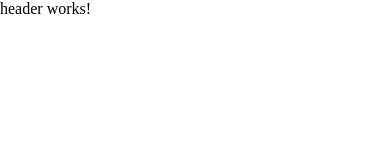
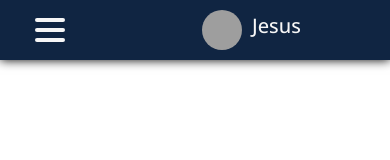
Before and after one commit to AngelGaitanG/portfolio-example, an Angular app: page / in a window 390 px wide. Shown: the top 160 px of the page. Built offline with nearby package versions, Linux system fonts and the light colour scheme; grey boxes are pictures that could not be loaded.

Commit message:
Added responsive navbar design with animation

```diff
--- a/src/app/shared/components/header/header.component.css
+++ b/src/app/shared/components/header/header.component.css
@@ -0,0 +1,183 @@
+:host {
+    width: 100%;
+}
+
+header {
+    background-color: var(--primary-color);
+    width: 100%;
+    display: flex;
+    padding: 0 30px;
+    align-items: center;
+    box-shadow: 0 0 10px rgba(0, 0, 0, 4);
+}
+
+.row {
+    height: 70px;
+    width: 100%;
+    display: flex;
+    align-items: center;
+    justify-content: space-between;
+}
+
+.row .banner {
+    display: flex;
+    align-items: center;
+
+}
+
+.row .banner h1 {
+    color: var(--primary-color-contrast);
+    margin-left: 10px;
+    font-size: 30px;
+    font-weight: 500;
+    padding-bottom: 6px;
+}
+
+.row .nav {
+    display: flex;
+    align-items: center;
+    gap: 0 40px;
+}
+
+.row .nav li a {
+    color: var(--primary-color-contrast);
+    font-weight: 500;
+}
+
+.row .contact {
+    display: flex;
+    align-items: center;
+    gap: 0 20px;
+
+}
+
+.row .contact .socials {
+    display: flex;
+    align-items: center;
+    gap: 0 10px;
+
+}
+
+.row .contact .btn-contact {
+    padding: 10px 15px;
+    border-radius: 5px;
+    border: 2px solid var(--primary-color-contrast);
+    color: var(--primary-color-contrast);
+    font-weight: 500;
+    cursor: pointer;
+    background-color: transparent;
+}
+
+.column {
+    padding: 10px 0;
+    width: 100%;
+    display: none;
+    align-items: center;
+    justify-content: center;
+}
+
+.column .menu {
+    display: flex;
+    align-items: center;
+    width: 100%;
+    justify-content: flex-start;
+
+}
+
+.column .menu .menu-btn {
+    width: 40px;
+    height: 40px;
+    border-radius: 5px;
+    background-color: transparent;
+    border: none;
+    color: var(--primary-color);
+    display: flex;
+    flex-direction: column;
+    gap: 6px 0;
+    align-items: center;
+    justify-content: center;
+    cursor: pointer;
+    margin-right: 40%;
+}
+
+.column .menu .menu-btn span {
+    display: block;
+    width: 30px;
+    height: 4px;
+    background-color: var(--primary-color-contrast);
+    border-radius: 5px;
+}
+
+.column .menu .logo {
+    display: flex;
+    align-items: center;
+    gap: 0 10px;
+}
+
+.column .menu .logo img {
+    width: 40px;
+    height: 40px;
+    border-radius: 50%;
+}
+
+.column .menu .logo h2 {
+    color: var(--primary-color-contrast);
+    font-weight: 500;
+    font-size: 20px;
+    padding-bottom: 10px;
+}
+
+.column .expanded-menu {
+    display: flex;
+    flex-direction: column;
+    align-items: center;
+    gap: 20px 0;
+    max-height: 0;
+    overflow: hidden;
+    transition: max-height 0.8s ease-out;
+}
+
+.column .expanded-menu.expanded {
+    max-height: 500px;
+}
+
+.column .expanded-menu .menu-items {
+    margin-top: 30px;
+    display: flex;
+    flex-direction: column;
+    align-items: center;
+    gap: 15px 0;
+
+}
+
+.column .expanded-menu .menu-items li a {
+    color: var(--primary-color-contrast);
+    font-weight: 500;
+}
+
+.column .expanded-menu .socials-ex {
+    display: flex;
+    align-items: center;
+    gap: 0 10px;
+}
+
+.column .expanded-menu .btn-ex {
+    padding: 10px 15px;
+    border-radius: 5px;
+    border: 2px solid var(--primary-color-contrast);
+    color: var(--primary-color-contrast);
+    font-weight: 500;
+    cursor: pointer;
+    background-color: transparent;
+}
+
+@media screen and (max-width: 900px) {
+    .row {
+        display: none;
+    }
+
+    .column {
+        display: flex;
+        flex-direction: column;
+    }
+}
--- a/src/app/shared/components/header/header.component.html
+++ b/src/app/shared/components/header/header.component.html
@@ -1 +1,59 @@
-<p>header works!</p>
+<header>
+    <div class="row">
+        <div class="banner">
+            <img src="https://picsum.photos/50/50" alt="Logo">
+            <h1>Jesus</h1>
+        </div>
+        <ul class="nav">
+            <li><a href="#">Inicio</a></li>
+            <li><a href="#">Portfolio</a></li>
+            <li><a href="#">Sobre Mí</a></li>
+            <li><a href="#">Contacto</a></li>
+        </ul>
+        <div class="contact">
+            <ul class="socials">
+                <li><a href="#">
+                        <img src="https://picsum.photos/25/25" alt="Instagram">
+                    </a></li>
+                <li><a href="#">
+                        <img src="https://picsum.photos/25/25" alt="Twitter">
+                    </a></li>
+                <li><a href="#">
+                        <img src="https://picsum.photos/25/25" alt="Facebook">
+                    </a></li>
+                <li>
+                    <img src="https://picsum.photos/25/25" alt="Linkedin">
+                </li>
+            </ul>
+            <button class="btn-contact">HABLEMOS</button>
+        </div>
+    </div>
+    <div class="column">
+        <div class="menu">
+            <button class="menu-btn" (click)="openMenu()">
+                <span></span>
+                <span></span>
+                <span></span>
+            </button>
+            <div class="logo">
+                <img src="https://picsum.photos/50/50" alt="Logo">
+                <h2>Jesus</h2>
+            </div>
+        </div>
+        <div class="expanded-menu" id="expanded-menu" #expandedMenu>
+            <ul class="menu-items">
+                <li><a href="#">Inicio</a></li>
+                <li><a href="#">Portfolio</a></li>
+                <li><a href="#">Sobre Mí</a></li>
+                <li><a href="#">Contacto</a></li>
+            </ul>
+            <ul class="socials-ex">
+                <li><a href="#"><img src="https://picsum.photos/25/25" alt="social"></a></li>
+                <li><a href="#"><img src="https://picsum.photos/25/25" alt="social"></a></li>
+                <li><a href="#"><img src="https://picsum.photos/25/25" alt="social"></a></li>
+                <li><a href="#"><img src="https://picsum.photos/25/25" alt="social"></a></li>
+            </ul>
+            <button class="btn-ex">HABLEMOS</button>
+        </div>
+    </div>
+</header>
--- a/src/app/shared/components/header/header.component.ts
+++ b/src/app/shared/components/header/header.component.ts
@@ -1,4 +1,4 @@
-import { Component } from '@angular/core';
+import { AfterViewInit, Component, ElementRef, ViewChild } from '@angular/core';
 
 @Component({
   selector: 'app-header',
@@ -9,4 +9,14 @@ import { Component } from '@angular/core';
 })
 export class HeaderComponent {
 
+  @ViewChild('expandedMenu') expandedMenu!: ElementRef;
+
+  openMenu() {
+    if (this.expandedMenu) {
+      this.expandedMenu.nativeElement.classList.toggle('expanded');
+    }
+  }
+
+
+
 }
--- a/src/styles.css
+++ b/src/styles.css
@@ -2,12 +2,17 @@
 
 :root {
     --primary-color: #102542;
-    --primary-color-contrast: #ffffff;
+    --primary-color-contrast: #f6f6f6;
     --primary-color-contrast-rgb: 255, 255, 255;
+    --primary-color-light: #1a3d5d;
 
-    --secondary-color: #cdd7d6;
-    --secondary-color-contrast: #333333;
+
+    --secondary-color: #333333;
+    --secondary-color-contrast: #cdd7d6;
     --secondary-color-contrast-rgb: 16, 37, 66;
+    --secondary-color-light: #868686;
+
+
 
     --tertiary-color: #f8f7ff;
     --tertiary-color-contrast: #000000;
@@ -20,7 +25,7 @@ html {
 }
 
 body {
-    margin: 0;
+    margin: 0 auto;
     padding: 0;
     box-sizing: border-box;
     max-width: 1200px;
@@ -51,7 +56,6 @@ img {
     font-size: 100%;
     font-weight: normal;
     font-style: normal;
-    font-family: inherit;
     vertical-align: baseline;
 }
 
@@ -78,6 +82,14 @@ input {
 button,
 select {
     text-transform: none;
+}
+
+ul {
+    list-style: none;
+}
+
+a {
+    text-decoration: none;
 }
 
 
```
